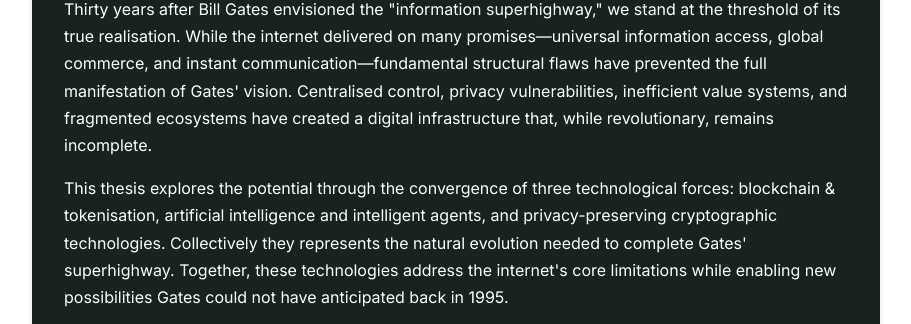
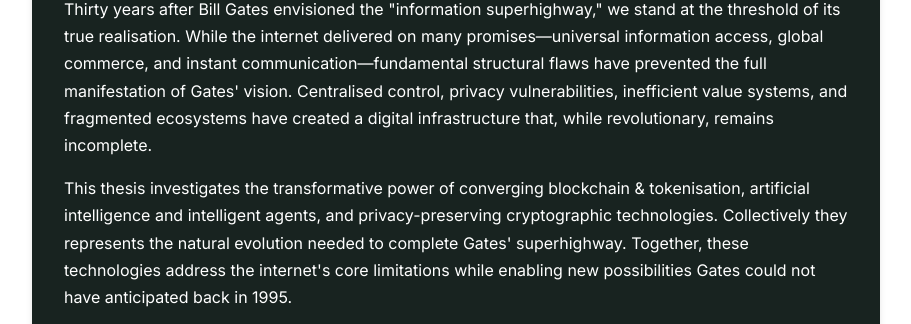
Before and after one commit to persistencecapital/blog, a plain HTML site: page index.html in a window 1280 px wide. Shown: the part 616-940 px from the top of the page, without its empty margins (184-1095 px from the left). Drawn offline with nearby package versions, Linux system fonts and the light colour scheme.

Commit message:
Update index.html

```diff
--- a/index.html
+++ b/index.html
@@ -124,7 +124,7 @@
         <h2 class="brand-heading text-3xl mb-4">Summary</h2>
         <p class="brand-text">Thirty years after Bill Gates envisioned the "information superhighway," we stand at the threshold of its true realisation. While the internet delivered on many promises—universal information access, global commerce, and instant communication—fundamental structural flaws have prevented the full manifestation of Gates' vision. Centralised control, privacy vulnerabilities, inefficient value systems, and fragmented ecosystems have created a digital infrastructure that, while revolutionary, remains incomplete.</p>
 
-        <p class="brand-text">This thesis explores the potential through the convergence of three technological forces: blockchain & tokenisation, artificial intelligence and intelligent agents, and privacy-preserving cryptographic technologies. Collectively they represents the natural evolution needed to complete Gates' superhighway. Together, these technologies address the internet's core limitations while enabling new possibilities Gates could not have anticipated back in 1995.</p>
+        <p class="brand-text">This thesis investigates the transformative power of converging blockchain & tokenisation, artificial intelligence and intelligent agents, and privacy-preserving cryptographic technologies. Collectively they represents the natural evolution needed to complete Gates' superhighway. Together, these technologies address the internet's core limitations while enabling new possibilities Gates could not have anticipated back in 1995.</p>
 
         <p class="brand-text">The emerging "super-city" will be a public good characterised by: decentralised yet secure infrastructure through blockchain technology; universal tokenisation enabling frictionless value exchange; intelligent agents providing knowledge abundance through AI; and privacy-preserving technologies ensuring user sovereignty. This transformation will fundamentally reshape industries, labour markets, and economic structures, creating unprecedented opportunities while demanding careful navigation of significant societal challenges.</p>
     </div>
```
